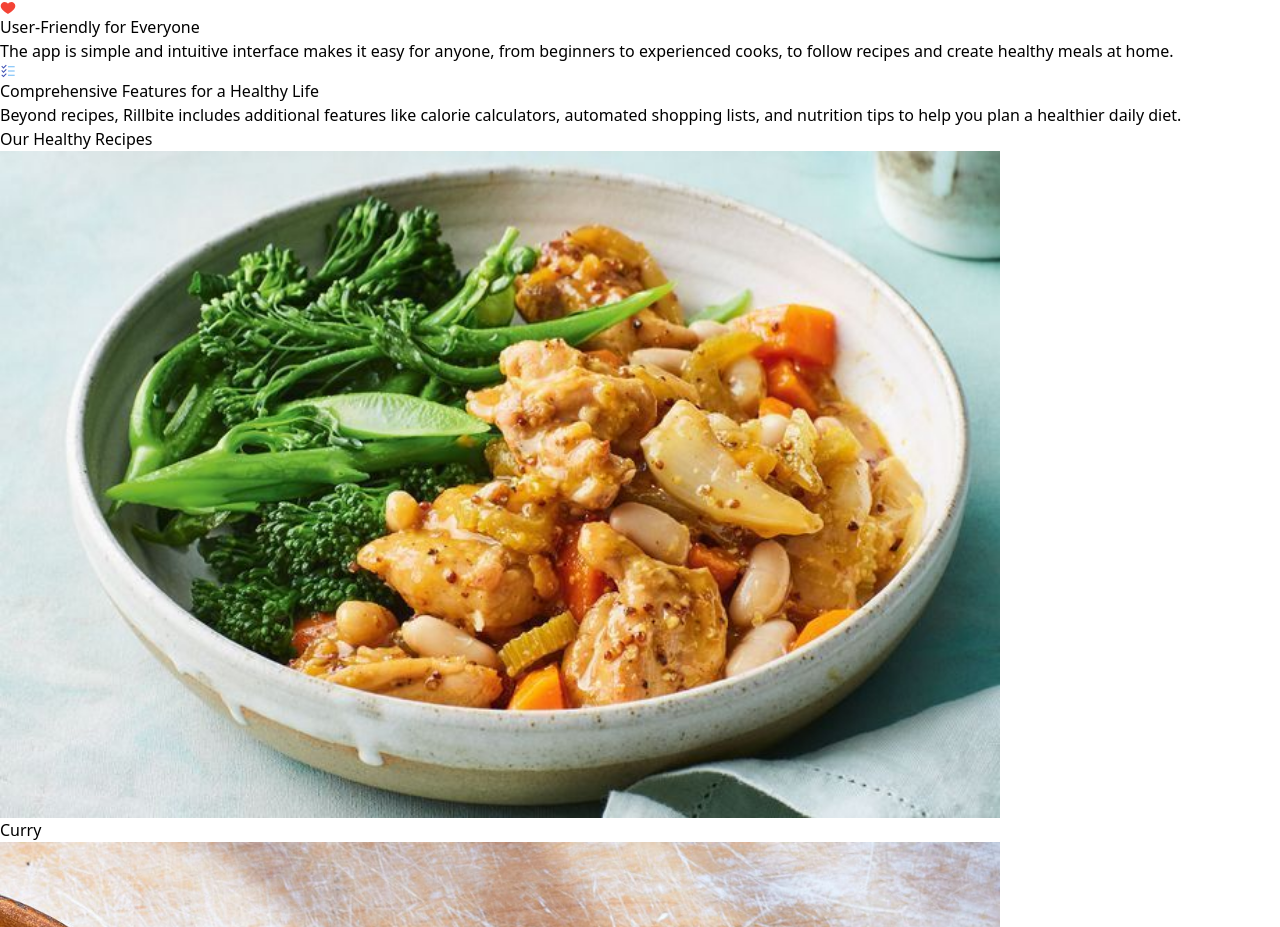
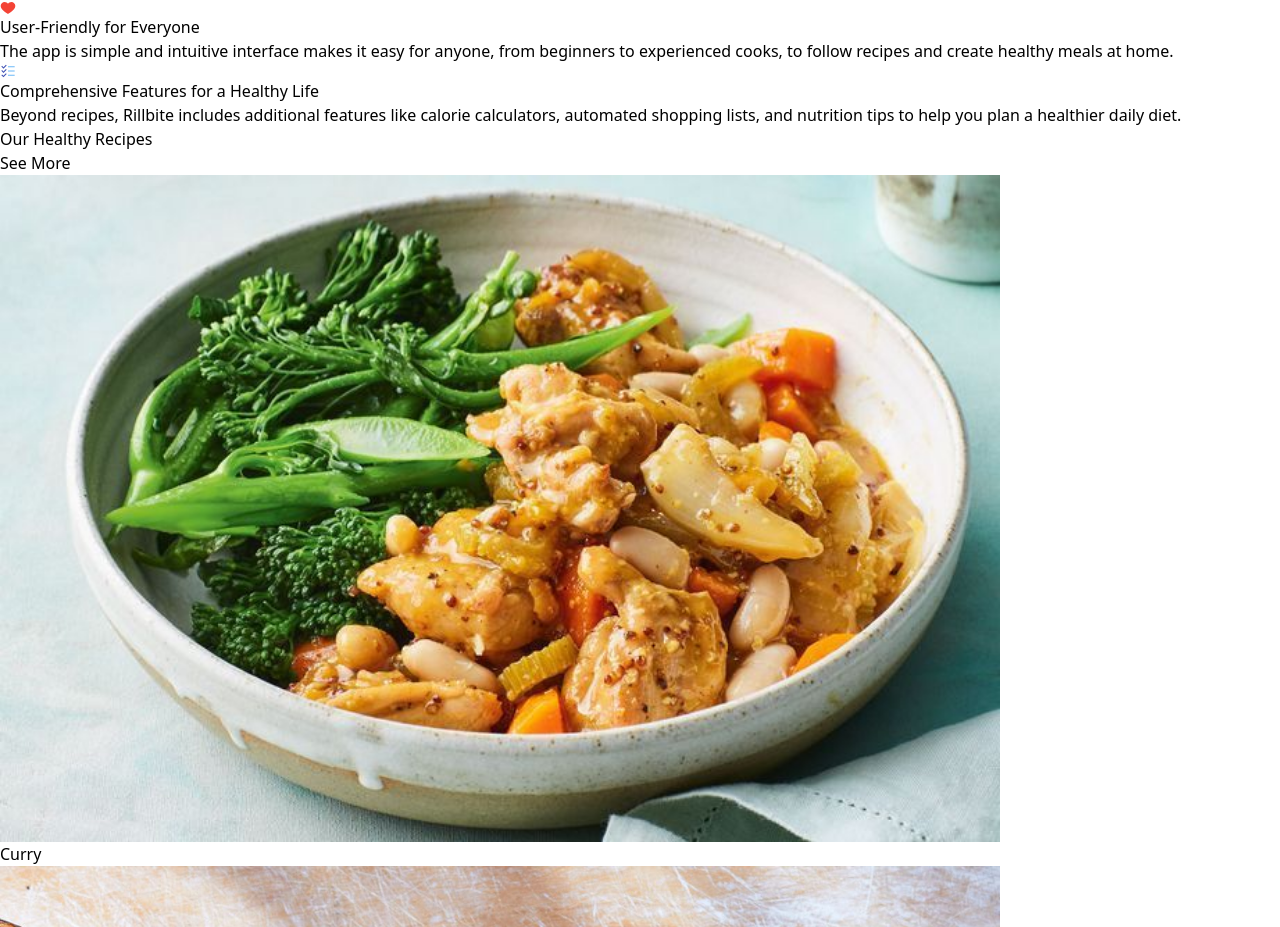
Before and after one commit to renggamaulana/rillbite, a Next.js app: page /homepage in a window 1280 px wide. Shown: the part 3457-4384 px from the top of the page. Built offline with nearby package versions, Linux system fonts and the light colour scheme.

Commit message:
feat(recipes): add see more and redirect all to recipes

```diff
--- a/src/components/HealthyRecipes.tsx
+++ b/src/components/HealthyRecipes.tsx
@@ -1,23 +1,39 @@
 import Image from "next/image";
+import Link from "next/link";
 
-export default function HealthyRecipes({recipes}:any) {
-    return(
+export default function HealthyRecipes({ recipes }: any) {
+  return (
     <div className="p-10">
-            <h2 className="text-3xl font-bold mb-10">Our Healthy Recipes</h2>
+      <div className="flex items-center justify-between mb-10">
+        <h2 className="text-3xl font-bold">Our Healthy Recipes</h2>
+        <Link href="/recipes">
+          <button className="border border-gray-300 rounded px-4 py-2 hover:bg-green-500 hover:text-white duration-300">
+            See More
+          </button>
+        </Link>
+      </div>
       <div className="flex justify-center">
         <div className="grid grid-cols-1 md:grid-cols-2 lg:grid-cols-4 gap-5">
-                {recipes.map((recipe:any) => {
-                        return(
+          {recipes.map((recipe: any) => {
+            return (
               <div key={recipe.id} className="flex flex-col gap-5">
-                                <div className="">
-                                    <Image src={recipe.image} alt="Banner Image" className="w-full h-96 object-cover rounded" width={1000} height={500} />
+                <div>
+                  <Image
+                    src={recipe.image}
+                    alt={recipe.name}
+                    className="w-full h-96 object-cover rounded"
+                    width={1000}
+                    height={500}
+                  />
                 </div>
-                                <h3 className="text-xl font-bold text-gray-700">{recipe.name}</h3>
+                <h3 className="text-xl font-bold text-gray-700">
+                  {recipe.name}
+                </h3>
               </div>
-                        )
+            );
           })}
         </div>
       </div>
     </div>
-    )
+  );
 }
```
Lines whose indentation alone changed are shown as unchanged.
